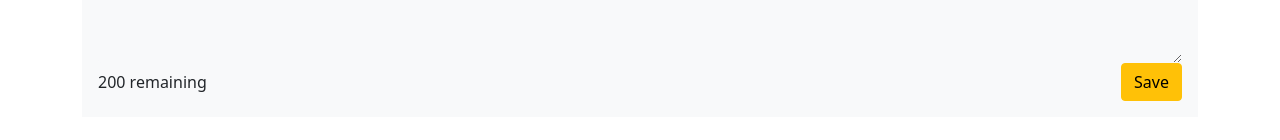
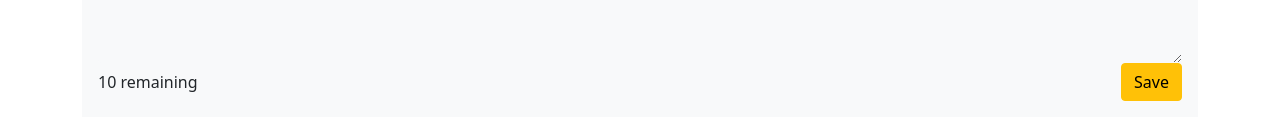
Before and after one commit to mahabur-rahman/React-notes-application, a React (Create React App) app: page / in a window 1280 px wide. Shown: the part 922-1062 px from the top of the page. Built offline with nearby package versions, Linux system fonts and the light colour scheme.

Commit message:
characters limit logic

```diff
--- a/src/components/AddNote.js
+++ b/src/components/AddNote.js
@@ -2,9 +2,14 @@
 
 const AddNote = ({ handleAddNote }) => {
   const [text, setText] = useState("");
+  //   console.log(text.length);
+  //   characters limit
+  const characterLimit = 10;
 
   const handleChange = (e) => {
-    setText(e.target.value);
+    if (characterLimit - e.target.value.length >= 0) {
+      setText(e.target.value);
+    }
   };
 
   //   save note after btn click
@@ -29,7 +34,7 @@
         onChange={handleChange}
       ></textarea>
       <div className="d-flex align-items-center justify-content-between">
-        <span>200 remaining</span>
+        <span>{characterLimit - text.length} remaining</span>
         <button className="btn btn-warning" onClick={handleClickSave}>
           Save
         </button>
```
